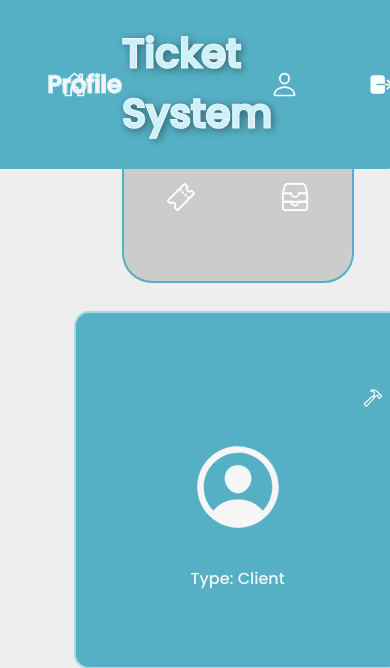
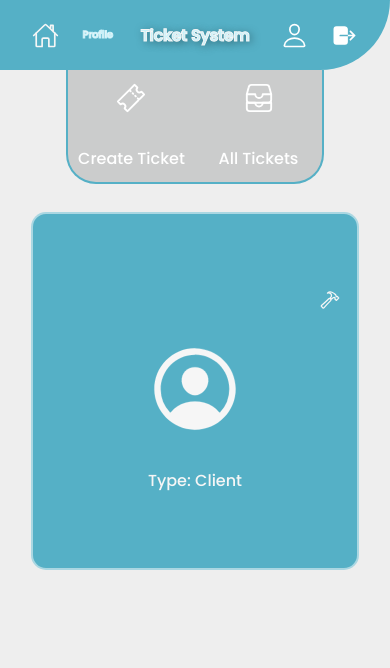
Before and after one commit to FEUP-LTW-2023/project-ltw06g01, a PHP site: page /pages/profile.php in a window 390 px wide; the page is wider, and only the part inside the window is pictured. Shown: the top 668 px of that part. Run offline with PHP 8.4, Linux system fonts and the light colour scheme; the visitor is signed in with stand-in values (Sample User, id 1); data comes from the database, SQL or seed files in the repository.

Commit message:
all_tickets responsive design

```diff
--- a/css/all_ticketsStyle.css
+++ b/css/all_ticketsStyle.css
@@ -459,3 +459,9 @@ select option{
         font-size: 14px;
       }
 }
+
+@media screen and (max-width: 480px) {
+    #allTickets {
+        margin: 0;
+    }
+}
--- a/css/geralStyle.css
+++ b/css/geralStyle.css
@@ -46,7 +46,7 @@ header{
     justify-content: center;
     align-items: center;
     color: #cbf2fa;
-    font-size: 20px;
+    font-size: 2vw;
     padding: 3%;
     text-shadow: 2px 2px 8px #2b5a65;
     -webkit-text-stroke: 1px #f6f6f6;
@@ -290,8 +290,37 @@ footer p{
 
 
 @media screen and (max-width: 800px) {
+  .item-menu .txt-link{
+    opacity: 1;
+    visibility: visible;
+    transition: opacity 0.3s ease-in-out;
+    width: auto;
+    display: flex;
+  }
+  #home-or-subtitle > #subtitle{
+    font-size: 2.5vw;
+  }
+
+  #drawHeader > #title{
+    font-size: 2vw;
+  }
+
+  #profile-or-logout > .profile-box{
+    margin-right: 6vw;
+  }
+  #profile-or-logout > .logout-box{
+    margin-right: 3vw;
+  }
+  #home {
+    padding-left: 3vw;
+
+  }
+}
+
+@media screen and (max-width: 500px) {
 
 }
+
 /*
   @media screen and (max-width: 768px) {
 
```
Also changed, not shown: css/pageStyle.css (+5 -4 lines).
